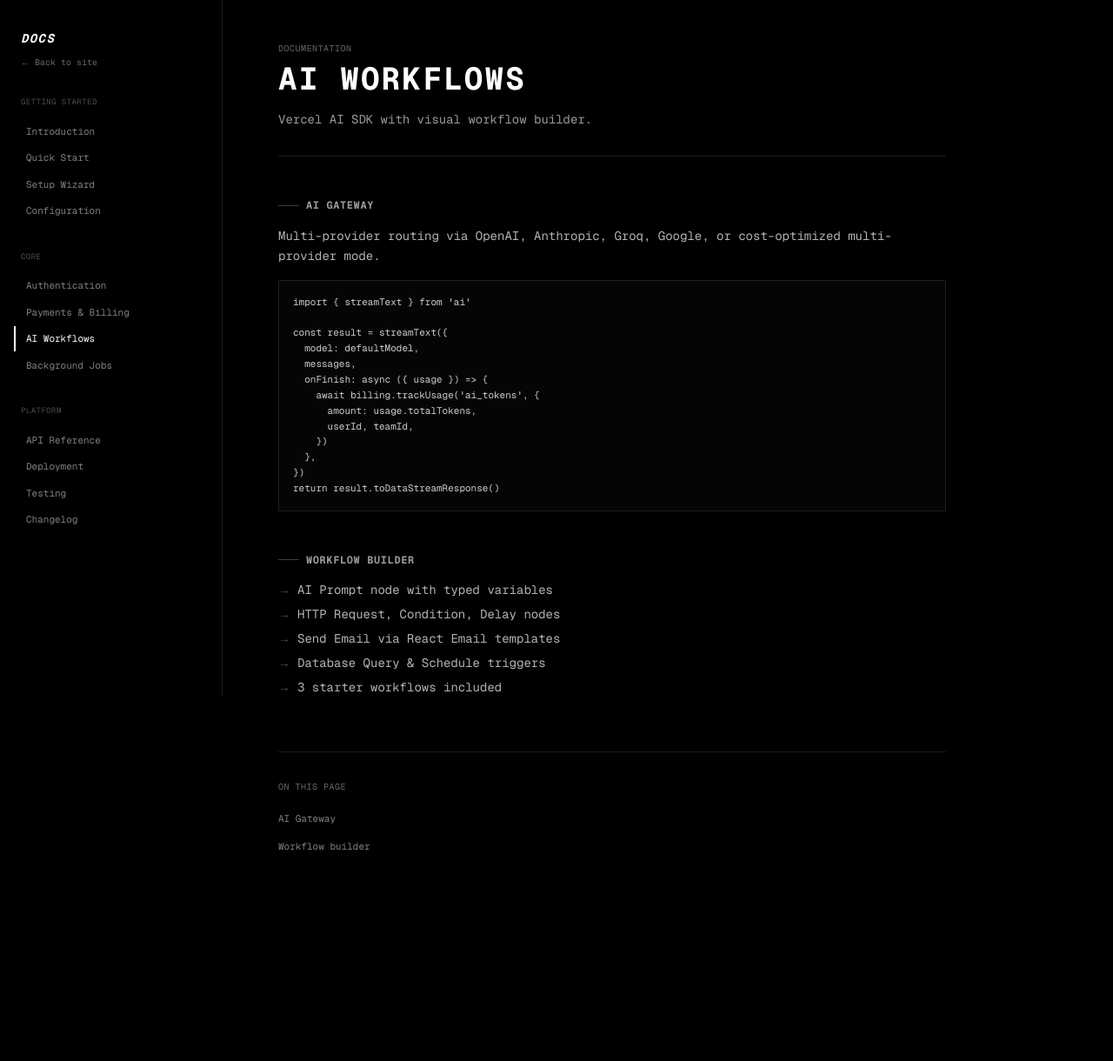
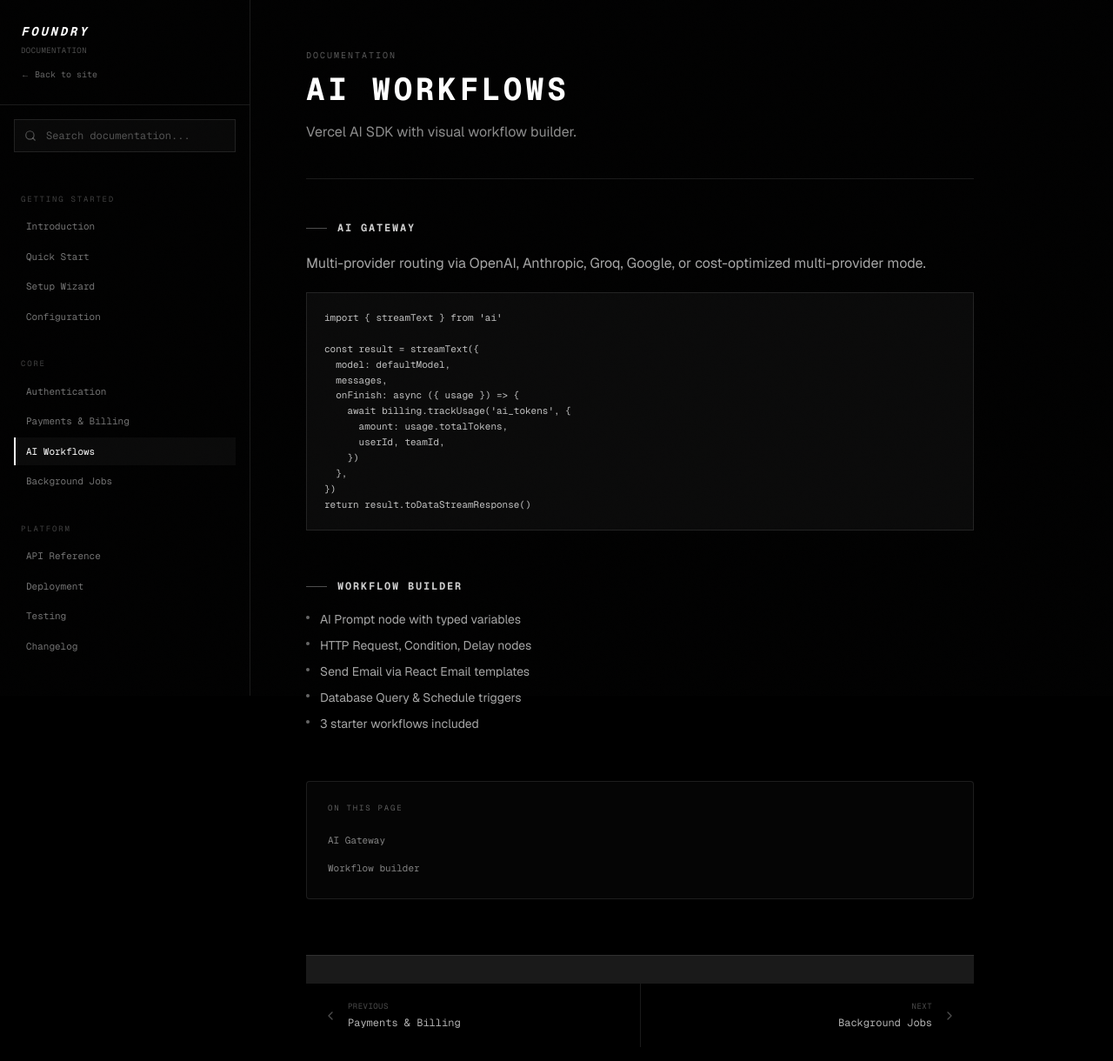
Before and after one commit to FuadTesfaye/foundry, a Next.js app: page /docs/ai in a window 1280 px wide. Shown: the top 1220 px of the page at 87% size. Before the commit the page ends 1032 px from the top, so only its background shows below. Built offline with nearby package versions, Linux system fonts and the light colour scheme.

Commit message:
feat: overhaul documentation UI with search, code block copying, and navigation pagination

```diff
--- a/src/app/docs/[slug]/page.tsx
+++ b/src/app/docs/[slug]/page.tsx
@@ -29,5 +29,12 @@
 
   if (!doc) notFound();
 
-  return <DocsContent title={doc.title} description={doc.description} sections={doc.sections} />;
+  return (
+    <DocsContent
+      title={doc.title}
+      description={doc.description}
+      sections={doc.sections}
+      slug={slug}
+    />
+  );
 }
--- a/src/app/docs/layout.tsx
+++ b/src/app/docs/layout.tsx
@@ -4,26 +4,29 @@
 
 export default function DocsLayout({ children }: { children: React.ReactNode }) {
   return (
-    <div className="min-h-screen bg-black text-white">
-      <header className="sticky top-0 z-30 border-b border-white/10 bg-black/90 backdrop-blur-sm lg:hidden">
-        <div className="flex items-center justify-between px-4 py-3">
+    <div className="relative min-h-screen bg-black text-white">
+      <div className="noise-overlay pointer-events-none fixed inset-0 z-50 opacity-40" />
+      <div className="grid-bg-fine pointer-events-none fixed inset-0 opacity-20" />
+
+      <header className="sticky top-0 z-40 border-b border-white/10 bg-black/85 backdrop-blur-xl lg:hidden">
+        <div className="flex items-center justify-between px-4 py-3.5">
           <Link
             href="/"
-            className="-skew-x-12 transform font-mono text-sm font-bold tracking-widest italic"
+            className="-skew-x-12 transform font-mono text-sm font-bold tracking-[0.2em] italic"
           >
             FOUNDRY
           </Link>
-          <Link href="/docs" className="font-mono text-[10px] text-white/60">
+          <Link href="/docs" className="font-mono text-[10px] tracking-wider text-white/50">
             DOCS
           </Link>
         </div>
       </header>
 
-      <div className="flex">
+      <div className="relative flex">
         <div className="hidden lg:block">
           <DocsSidebar />
         </div>
-        <main className="flex-1 px-6 py-12 lg:px-16">
+        <main className="flex-1 px-6 py-10 lg:px-16 lg:py-14">
           <DocsMobileNav />
           {children}
         </main>
--- a/src/app/docs/page.tsx
+++ b/src/app/docs/page.tsx
@@ -14,5 +14,5 @@
 
   if (!doc) notFound();
 
-  return <DocsContent title={doc.title} description={doc.description} sections={doc.sections} />;
+  return <DocsContent title={doc.title} description={doc.description} sections={doc.sections} slug="" />;
 }
--- a/src/components/docs/docs-content.tsx
+++ b/src/components/docs/docs-content.tsx
@@ -1,35 +1,64 @@
+"use client";
+
+import { useState } from "react";
 import type { DocBlock, DocSection } from "@/data/docs";
+import { DocsPagination } from "@/components/docs/docs-pagination";
+import { Copy, Check } from "lucide-react";
+
+function CodeBlock({ code }: { code: string }) {
+  const [copied, setCopied] = useState(false);
+
+  const copy = async () => {
+    await navigator.clipboard.writeText(code);
+    setCopied(true);
+    setTimeout(() => setCopied(false), 2000);
+  };
+
+  return (
+    <div className="group relative overflow-hidden border border-white/10 bg-[#0a0a0a]">
+      <button
+        type="button"
+        onClick={copy}
+        className="absolute top-3 right-3 border border-white/10 bg-black/80 p-1.5 opacity-0 transition-opacity group-hover:opacity-100"
+        aria-label="Copy code"
+      >
+        {copied ? (
+          <Check className="h-3 w-3 text-white/70" />
+        ) : (
+          <Copy className="h-3 w-3 text-white/50" />
+        )}
+      </button>
+      <pre className="overflow-x-auto p-5 font-mono text-[11px] leading-relaxed text-white/75">
+        <code>{code}</code>
+      </pre>
+    </div>
+  );
+}
 
 function DocBlockRenderer({ block }: { block: DocBlock }) {
   switch (block.type) {
     case "paragraph":
-      return <p className="font-mono text-sm leading-relaxed text-white/70">{block.text}</p>;
+      return <p className="text-sm leading-relaxed text-white/65 lg:text-base">{block.text}</p>;
     case "heading":
       if (block.level === 2) {
         return (
           <h2
             id={block.text.toLowerCase().replace(/\s+/g, "-")}
-            className="mt-10 mb-4 font-mono text-lg font-bold tracking-wider text-white first:mt-0"
+            className="mt-10 mb-4 font-mono text-base font-bold tracking-wider text-white first:mt-0 lg:text-lg"
           >
             {block.text}
           </h2>
         );
       }
-      return (
-        <h3 className="mt-6 mb-3 font-mono text-sm font-bold text-white/90">{block.text}</h3>
-      );
+      return <h3 className="mt-6 mb-3 text-sm font-semibold text-white/90">{block.text}</h3>;
     case "code":
-      return (
-        <pre className="overflow-x-auto border border-white/10 bg-white/[0.02] p-4 font-mono text-[11px] leading-relaxed text-white/80">
-          <code>{block.code}</code>
-        </pre>
-      );
+      return <CodeBlock code={block.code} />;
     case "list":
       return (
-        <ul className="space-y-2">
+        <ul className="space-y-2.5">
           {block.items.map((item, i) => (
-            <li key={i} className="flex items-start gap-2 font-mono text-sm text-white/70">
-              <span className="text-white/30">→</span>
+            <li key={i} className="flex items-start gap-3 text-sm text-white/65">
+              <span className="mt-1.5 h-1 w-1 shrink-0 rounded-full bg-white/40" />
               {item}
             </li>
           ))}
@@ -40,11 +69,11 @@
         <div className="overflow-x-auto border border-white/10">
           <table className="w-full">
             <thead>
-              <tr className="border-b border-white/10">
+              <tr className="border-b border-white/10 bg-white/[0.02]">
                 {block.headers.map((h) => (
                   <th
                     key={h}
-                    className="px-4 py-2 text-left font-mono text-[10px] tracking-wider text-white/40"
+                    className="px-4 py-3 text-left font-mono text-[10px] tracking-wider text-white/40"
                   >
                     {h}
                   </th>
@@ -53,9 +82,9 @@
             </thead>
             <tbody>
               {block.rows.map((row, i) => (
-                <tr key={i} className={i % 2 === 0 ? "bg-white/[0.02]" : ""}>
+                <tr key={i} className="border-b border-white/5 last:border-0">
                   {row.map((cell, j) => (
-                    <td key={j} className="px-4 py-2 font-mono text-xs text-white/70">
+                    <td key={j} className="px-4 py-3 text-xs text-white/65">
                       {cell}
                     </td>
                   ))}
@@ -72,14 +101,14 @@
 
 function DocSectionRenderer({ section }: { section: DocSection }) {
   return (
-    <section id={section.slug} className="scroll-mt-24">
-      <div className="mb-4 flex items-center gap-2 opacity-60">
-        <div className="h-px w-6 bg-white/40" />
-        <h2 className="font-mono text-xs font-bold tracking-wider text-white">
+    <section id={section.slug} className="scroll-mt-28">
+      <div className="mb-5 flex items-center gap-3">
+        <div className="h-px w-6 bg-white/30" />
+        <h2 className="font-mono text-xs font-bold tracking-[0.15em] text-white/80">
           {section.title.toUpperCase()}
         </h2>
       </div>
-      <div className="space-y-4">
+      <div className="space-y-5">
         {section.content.map((block, i) => (
           <DocBlockRenderer key={i} block={block} />
         ))}
@@ -92,33 +121,32 @@
   title,
   description,
   sections,
+  slug = "",
 }: {
   title: string;
   description: string;
   sections: DocSection[];
+  slug?: string;
 }) {
   return (
     <article className="max-w-3xl">
-      <header className="mb-12 border-b border-white/10 pb-8">
-        <p className="mb-2 font-mono text-[10px] tracking-wider text-white/40">DOCUMENTATION</p>
-        <h1
-          className="mb-4 font-mono text-3xl font-bold tracking-wider text-white lg:text-4xl"
-          style={{ letterSpacing: "0.06em" }}
-        >
+      <header className="mb-12 border-b border-white/10 pb-10">
+        <p className="mb-3 font-mono text-[10px] tracking-[0.2em] text-white/35">DOCUMENTATION</p>
+        <h1 className="mb-4 font-mono text-3xl font-bold tracking-[0.1em] text-white lg:text-4xl">
           {title.toUpperCase()}
         </h1>
-        <p className="font-mono text-sm text-white/60">{description}</p>
+        <p className="text-sm leading-relaxed text-white/55 lg:text-base">{description}</p>
       </header>
 
-      <div className="space-y-12">
+      <div className="space-y-14">
         {sections.map((section) => (
           <DocSectionRenderer key={section.slug} section={section} />
         ))}
       </div>
 
       {sections.length > 1 && (
-        <nav className="mt-16 border-t border-white/10 pt-8">
-          <p className="mb-4 font-mono text-[10px] tracking-wider text-white/40">ON THIS PAGE</p>
+        <nav className="mt-14 rounded border border-white/10 bg-white/[0.02] p-6">
+          <p className="mb-4 font-mono text-[9px] tracking-[0.2em] text-white/35">ON THIS PAGE</p>
           <ul className="space-y-2">
             {sections.map((s) => (
               <li key={s.slug}>
@@ -133,6 +161,8 @@
           </ul>
         </nav>
       )}
+
+      <DocsPagination slug={slug} />
     </article>
   );
 }
--- /dev/null
+++ b/src/components/docs/docs-pagination.tsx
@@ -0,0 +1,60 @@
+import Link from "next/link";
+import { ChevronLeft, ChevronRight } from "lucide-react";
+import { docsNav } from "@/data/docs";
+
+function getAdjacentPages(slug: string) {
+  const pages = docsNav.flatMap((g) =>
+    g.items.map((item) => ({
+      title: item.title,
+      slug: item.slug,
+      href: item.slug ? `/docs/${item.slug}` : "/docs",
+    }))
+  );
+
+  const currentIndex = pages.findIndex((p) => p.slug === slug);
+  return {
+    prev: currentIndex > 0 ? pages[currentIndex - 1] : null,
+    next: currentIndex < pages.length - 1 ? pages[currentIndex + 1] : null,
+  };
+}
+
+export function DocsPagination({ slug }: { slug: string }) {
+  const { prev, next } = getAdjacentPages(slug);
+
+  if (!prev && !next) return null;
+
+  return (
+    <nav className="mt-16 grid gap-px border-t border-white/10 bg-white/10 pt-8 sm:grid-cols-2">
+      {prev ? (
+        <Link
+          href={prev.href}
+          className="group flex items-center gap-3 bg-black p-5 transition-colors hover:bg-white/[0.02]"
+        >
+          <ChevronLeft className="h-4 w-4 text-white/30 transition-colors group-hover:text-white/60" />
+          <div>
+            <p className="font-mono text-[9px] tracking-wider text-white/30">PREVIOUS</p>
+            <p className="mt-1 font-mono text-xs text-white/70 group-hover:text-white">
+              {prev.title}
+            </p>
+          </div>
+        </Link>
+      ) : (
+        <div />
+      )}
+      {next ? (
+        <Link
+          href={next.href}
+          className="group flex items-center justify-end gap-3 bg-black p-5 text-right transition-colors hover:bg-white/[0.02]"
+        >
+          <div>
+            <p className="font-mono text-[9px] tracking-wider text-white/30">NEXT</p>
+            <p className="mt-1 font-mono text-xs text-white/70 group-hover:text-white">
+              {next.title}
+            </p>
+          </div>
+          <ChevronRight className="h-4 w-4 text-white/30 transition-colors group-hover:text-white/60" />
+        </Link>
+      ) : null}
+    </nav>
+  );
+}
--- a/src/components/docs/docs-sidebar.tsx
+++ b/src/components/docs/docs-sidebar.tsx
@@ -3,32 +3,38 @@
 import Link from "next/link";
 import { usePathname } from "next/navigation";
 import { docsNav } from "@/data/docs";
+import { DocsSearch } from "@/components/docs/docs-search";
 import { cn } from "@/lib/utils";
 
 export function DocsSidebar() {
   const pathname = usePathname();
 
   return (
-    <aside className="sticky top-0 h-screen w-64 shrink-0 overflow-y-auto border-r border-white/10 bg-black py-8">
-      <div className="px-6">
-        <Link
-          href="/docs"
-          className="-skew-x-12 transform font-mono text-sm font-bold tracking-widest text-white italic"
-        >
-          DOCS
-        </Link>
+    <aside className="sticky top-0 flex h-screen w-72 shrink-0 flex-col overflow-y-auto border-r border-white/10 bg-black">
+      <div className="border-b border-white/10 p-6">
         <Link
           href="/"
-          className="mt-2 block font-mono text-[10px] text-white/40 transition-colors hover:text-white"
+          className="-skew-x-12 transform font-mono text-sm font-bold tracking-[0.2em] text-white italic"
+        >
+          FOUNDRY
+        </Link>
+        <p className="mt-1 font-mono text-[9px] tracking-wider text-white/30">DOCUMENTATION</p>
+        <Link
+          href="/"
+          className="mt-3 inline-block font-mono text-[10px] text-white/40 transition-colors hover:text-white"
         >
           ← Back to site
         </Link>
       </div>
 
-      <nav className="mt-8 space-y-8 px-4">
+      <div className="p-4">
+        <DocsSearch />
+      </div>
+
+      <nav className="flex-1 space-y-8 px-4 pb-8">
         {docsNav.map((group) => (
           <div key={group.title}>
-            <h3 className="mb-3 px-2 font-mono text-[9px] tracking-wider text-white/30">
+            <h3 className="mb-2 px-2 font-mono text-[9px] tracking-[0.2em] text-white/25">
               {group.title.toUpperCase()}
             </h3>
             <ul className="space-y-0.5">
@@ -41,10 +47,10 @@
                     <Link
                       href={href}
                       className={cn(
-                        "block border-l-2 px-3 py-1.5 font-mono text-[11px] transition-colors",
+                        "block border-l-2 py-2 pr-2 pl-3 font-mono text-[11px] transition-all",
                         isActive
-                          ? "border-white text-white"
-                          : "border-transparent text-white/50 hover:border-white/30 hover:text-white/80"
+                          ? "border-white bg-white/[0.04] text-white"
+                          : "border-transparent text-white/45 hover:border-white/20 hover:text-white/75"
                       )}
                     >
                       {item.title}
```
